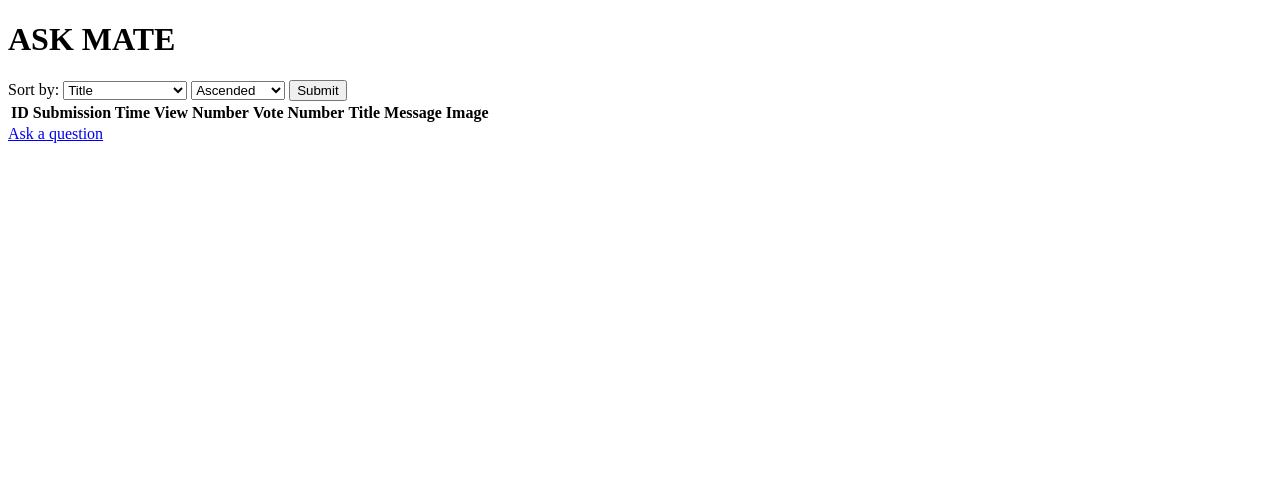
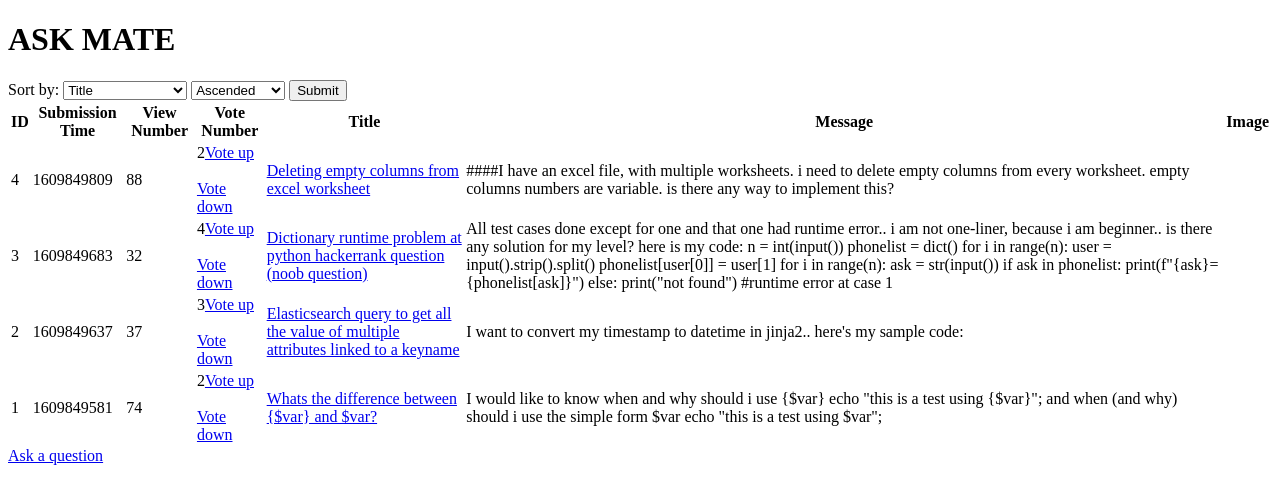
Before and after one commit to CodecoolGlobal/ask-mate-3-python-traumcode, a Flask app: page / in a window 1280 px wide. Shown: the top 504 px of the page. Run offline with Flask 2, Linux system fonts and the light colour scheme; lists and menus that the app fills with data are empty.

Commit message:
added some functions

```diff
--- a/data_handler.py
+++ b/data_handler.py
@@ -2,6 +2,7 @@ import os
 import csv
 import time
 import datetime
+
 
 
 ANSWERS_HEADER = ['id', 'submission_time', 'vote_number', 'question_id', 'message', 'image']
@@ -38,7 +39,7 @@ def create_id(filename):
 
 
 def write_question(result):
-    # timestamp = int(time.time())
+    timestamp = int(time.time())
     result['id'] = create_id(QUESTIONS)
     result['submission_time'] = timestamp
     result['view_number'] = 0
@@ -53,7 +54,7 @@ def write_question(result):
 
 
 def write_answer(result, question_id):
-    # timestamp = int(time.time())
+    timestamp = int(time.time())
     result['id'] = create_id(ANSWERS)
     result['submission_time'] = timestamp
     result['vote_number'] = 0
@@ -115,3 +116,69 @@ def delete_question_answers(question_id):
 
         for item in myanswers:
             writer.writerow(item)
+
+
+def delete_answer(answer_id):
+    myanswers = []
+    with open(ANSWERS, newline='') as csv_file:
+        reader = csv.DictReader(csv_file)
+        for row in reader:
+            if int(row['id']) != answer_id:
+                myanswers.append(row)
+    print(myanswers)
+
+    with open(ANSWERS, "w", newline='') as csv_file:
+        writer = csv.DictWriter(csv_file, fieldnames=ANSWERS_HEADER)
+        writer.writeheader()
+
+        for item in myanswers:
+            writer.writerow(item)
+
+
+def edit_question(edited_question, question_id):
+    questions = read_file(QUESTIONS)
+    for item in questions:
+        if int(item['id']) == int(edited_question['id']):
+            item.update(edited_question)
+    with open(QUESTIONS, "w", newline='') as csv_file:
+        writer = csv.DictWriter(csv_file, fieldnames=QUESTIONS_HEADER)
+        writer.writeheader()
+
+        for item in questions:
+            writer.writerow(item)
+
+
+def vote_up_down(question_id, action):
+    questions = read_file(QUESTIONS)
+    if action == "up":
+        for item in questions:
+            if int(item['id']) == question_id:
+                item['vote_number'] = str(int(item['vote_number']) + 1)
+    elif action == "down":
+        for item in questions:
+            if int(item['id']) == question_id:
+                item['vote_number'] = str(int(item['vote_number']) - 1)
+    with open(QUESTIONS, "w", newline='') as csv_file:
+        writer = csv.DictWriter(csv_file, fieldnames=QUESTIONS_HEADER)
+        writer.writeheader()
+
+        for item in questions:
+            writer.writerow(item)
+
+
+def vote_up_down_answer(answer_id, action):
+    answers = read_file(ANSWERS)
+    if action == "up":
+        for item in answers:
+            if int(item['id']) == answer_id:
+                item['vote_number'] = str(int(item['vote_number']) + 1)
+    elif action == "down":
+        for item in answers:
+            if int(item['id']) == answer_id:
+                item['vote_number'] = str(int(item['vote_number']) - 1)
+    with open(ANSWERS, "w", newline='') as csv_file:
+        writer = csv.DictWriter(csv_file, fieldnames=ANSWERS_HEADER)
+        writer.writeheader()
+
+        for item in answers:
+            writer.writerow(item)
--- a/sample_data/answer.csv
+++ b/sample_data/answer.csv
@@ -1 +1,3 @@
 id,submission_time,vote_number,question_id,message,image
+1,1609874112,6,1,Gfdfgdfg,
+2,1609874113,9,4,Jjjkhiil,
--- a/sample_data/question.csv
+++ b/sample_data/question.csv
@@ -1 +1,30 @@
 id,submission_time,view_number,vote_number,title,message,image
+1,1609849581,74,2,Whats the difference between {$var} and $var?,"I would like to know when and why should i use {$var}
+
+echo ""this is a test using {$var}"";
+and when (and why) should i use the simple form $var
+
+echo ""this is a test using $var"";",
+2,1609849637,37,3,Elasticsearch query to get all the value of multiple attributes linked to a keyname,"I want to convert my timestamp to datetime in jinja2..
+
+here's my sample code:",
+3,1609849683,32,4,Dictionary runtime problem at python hackerrank question (noob question),"All test cases done except for one and that one had runtime error.. i am not one-liner, because i am beginner.. is there any solution for my level?
+
+here is my code:
+
+n = int(input())
+phonelist = dict()
+for i in range(n):
+    user = input().strip().split()
+    phonelist[user[0]] = user[1]
+for i in range(n):
+    ask = str(input())
+    if ask in phonelist:
+        print(f""{ask}={phonelist[ask]}"")
+    else:
+        print(""not found"") #runtime error at case 1",
+4,1609849809,88,2,Deleting empty columns from excel worksheet,"####I have an excel file, with multiple worksheets. i need to delete empty columns from every worksheet.
+
+empty columns numbers are variable.
+
+is there any way to implement this?",
--- a/server.py
+++ b/server.py
@@ -38,6 +38,7 @@ def display_question(question_id):
     show_questions = []
     show_answers = []
 
+
     for line in questions:
         count = int(line['view_number'])
         if int(line['id']) == question_id:
@@ -48,7 +49,11 @@ def display_question(question_id):
 
     for line in answers:
         if int(line['question_id']) == question_id:
-            show_answers.append(line['message'])
+            show_answers.append(line)
+            # show_answers.append(line['message'])
+            # show_answers.append(int(line['id']))
+
+
 
     return render_template('question.html', questions=questions, question_id=question_id, show_questions=show_questions, show_answers=show_answers)
 
@@ -80,5 +85,73 @@ def delete_question(question_id):
     return redirect("/list")
 
 
+@app.route('/answer/<int:answer_id>/delete', methods=['GET', 'POST'])
+def delete_answer(answer_id):
+
+    if request.method == "POST":
+        all_answers = data_handler.read_file(data_handler.ANSWERS)
+
+        for row in all_answers:
+            if int(row['id']) == answer_id:
+                question_id = int(row['question_id'])
+
+        data_handler.delete_answer(answer_id)
+        question_url = url_for('display_question', question_id=question_id)
+
+        return redirect(question_url)
+
+
+@app.route('/question/<int:question_id>/edit', methods=['GET', 'POST'])
+def edit_question(question_id):
+        if request.method == "POST":
+            all_questions = data_handler.read_file(data_handler.QUESTIONS)
+            edited_question = dict(request.form)
+            edited_question["id"] = edited_question.get(id, str(question_id))
+            print(edited_question)
+            data_handler.edit_question(edited_question, question_id)
+            return redirect(url_for("display_question", question_id=question_id))
+
+        else:
+            question_for_edit = []
+            all_questions = data_handler.read_file(data_handler.QUESTIONS)
+            for question in all_questions:
+                if int(question['id']) == question_id:
+                    question_for_edit.append(question)
+
+            return render_template("edit-question.html", question_for_edit=question_for_edit)
+
+
+@app.route('/question/<int:question_id>/vote_up')
+def vote_up_question(question_id):
+    data_handler.vote_up_down(question_id, "up")
+    return redirect('/list')
+
+
+@app.route('/question/<int:question_id>/vote_down')
+def vote_down_question(question_id):
+    data_handler.vote_up_down(question_id, "down")
+    return redirect('/list')
+
+
+@app.route('/answer/<int:answer_id>/vote_up')
+def vote_up_answer(answer_id):
+    all_answers = data_handler.read_file(data_handler.ANSWERS)
+    for row in all_answers:
+        if int(row['id']) == answer_id:
+            question_id = int(row['question_id'])
+    data_handler.vote_up_down_answer(answer_id, "up")
+    return redirect(url_for('display_question', question_id=question_id))
+
+
+@app.route('/answer/<int:answer_id>/vote_down')
+def vote_down_answer(answer_id):
+    all_answers = data_handler.read_file(data_handler.ANSWERS)
+    for row in all_answers:
+        if int(row['id']) == answer_id:
+            question_id = int(row['question_id'])
+    data_handler.vote_up_down_answer(answer_id, "down")
+    return redirect(url_for('display_question', question_id=question_id))
+
+
 if __name__ == "__main__":
     app.run(debug=True)
--- a/templates/list.html
+++ b/templates/list.html
@@ -39,7 +39,7 @@
                 <td>{{line.id}}</td>
                 <td>{{line.submission_time}}</td>
                 <td>{{line.view_number}}</td>
-                <td>{{line.vote_number}}</td>
+                <td>{{line.vote_number}}<a href="{{ url_for('vote_up_question', question_id=line.id) }}">Vote up</a><br><br><a href="{{ url_for('vote_down_question', question_id=line.id) }}">Vote down</a></td>
                 <td><a href="{{ url_for('display_question', question_id=line.id) }}">{{line.title}}</a></td>
                 <td>{{line.message}}</td>
                 <td>{{line.image}}</td>
```
Also changed, not shown: templates/edit-question.html (added, +18 -0 lines), templates/question.html (+12 -5 lines).
